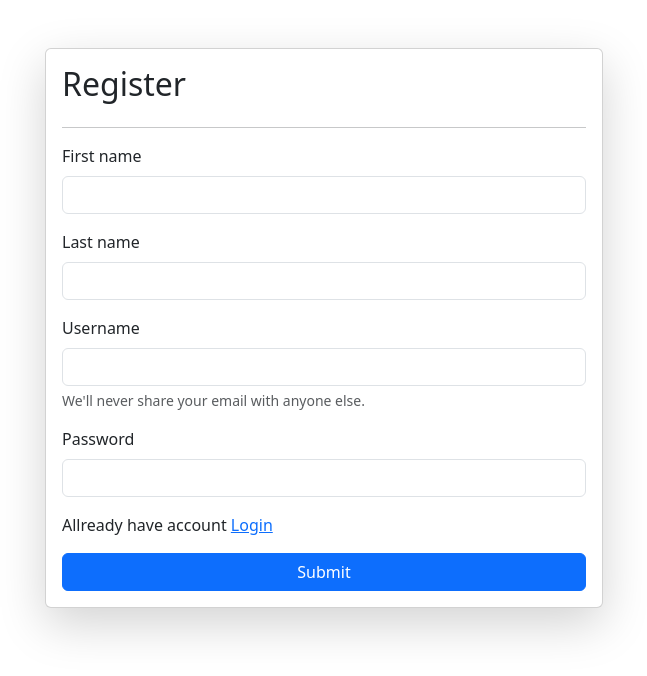
After one commit to Vaishnaviwarathe16/Recipeproject, a Django app: page /register/ in a window 1280 px wide. The commit adds this page. Shown: the top 676 px of the page, without its empty margins (316-963 px from the left). Run offline with Django 5.2, Linux system fonts and the light colour scheme.

Commit message:
initial commit

```diff
--- a/Core/urls.py
+++ b/Core/urls.py
@@ -29,6 +29,8 @@ urlpatterns = [
     path('about/', about, name="about"),
     path('delete-receipe/<id>/', delete_receipe, name="delete_receipe"),
     path('update-receipe/<id>/', update_receipe, name="update_receipe"),
+    path('login/', login_page, name="login_page"),
+    path('register/', register, name="register"),
 
     path('succes/', succes, name="succes"),
     path('admin/', admin.site.urls),
--- a/vege/models.py
+++ b/vege/models.py
@@ -1,8 +1,9 @@
 from django.db import models
-
+from django.contrib.auth.models import User
 
 # Create your models here.
 class Receipe(models.Model):
+    user = models.ForeignKey(User, on_delete=models.SET_NULL, null=True, blank=True)
     receipe_name = models.CharField(max_length=100)
     receipe_description= models.TextField()
     receipe_image = models.ImageField(upload_to="reciepe")
--- a/vege/templates/receipes.html
+++ b/vege/templates/receipes.html
@@ -27,7 +27,7 @@
       <form action="">
         <div class="mb-3">
           <label for="exampleInputEmail1" class="form-label">Search Food</label>
-          <input name="Search"  requried type="text" class="form-control">
+          <input name="Search" requried type="text" class="form-control">
 
         </div>
         <button type="submit" class="btn btn-primary">Search</button>
--- /dev/null
+++ b/vege/templates/register.html
@@ -0,0 +1,46 @@
+{% extends "base.html" %}
+{% block start %}
+
+<div class="container mt-5">
+
+    <form class="col-6 mx-auto card p-3 shadow-lg" method="post" enctype="multipart/form-data">
+        {% csrf_token %}
+        <h2>Register</h2>
+        <hr>
+        {% if messages %}
+        <div class="alert alert-primary" role="alert">
+            {% for message in messages %}
+            {{ message }}
+            {% endfor %}
+        </div>
+        {% endif %}
+        <div class="mb-3">
+            <label for="exampleInputEmail1" class="form-label">First name</label>
+            <input type="text" class="form-control" name="first_name" id="exampleInputEmail1"
+                aria-describedby="emailHelp">
+        </div>
+        <div class="mb-3">
+            <label for="exampleInputEmail1" class="form-label">Last name</label>
+            <input type="text" class="form-control" name="last_name" id="exampleInputEmail1"
+                aria-describedby="emailHelp">
+        </div>
+        <div class="mb-3">
+            <label for="exampleInputEmail1" class="form-label">Username</label>
+            <input type="text" class="form-control" name="username" id="exampleInputEmail1"
+                aria-describedby="emailHelp">
+            <div id="emailHelp" class="form-text">We'll never share your email with anyone else.</div>
+        </div>
+        <div class="mb-3">
+            <label for="exampleInputPassword1" class="form-label">Password</label>
+            <input type="password" class="form-control" name="password" id="exampleInputPassword1">
+        </div>
+        <p> Allready have account <a href="/login/">Login</a></p>
+        <button type="submit" class="btn btn-primary">Submit</button>
+
+    </form>
+
+
+
+</div>
+
+{% endblock %}
--- a/vege/views.py
+++ b/vege/views.py
@@ -1,6 +1,9 @@
 from django.shortcuts import render, redirect
 from .models import *
 from django.http import HttpResponse
+from django.contrib.auth.models import User
+from django.contrib import messages
+
 # Create your views here.
 def receipes(request):
     if request.method == "POST":
@@ -51,3 +54,35 @@ def delete_receipe(request, id):
     queryset = Receipe.objects.get(id = id)
     queryset.delete()
     return redirect('/receipes/')
+
+
+
+def login_page(request):
+    return render(request, 'login.html')
+
+
+def register(request):
+    if request.method == "POST":
+        first_name = request.POST.get('first_name')
+        last_name = request.POST.get('last_name')
+        username = request.POST.get('username')
+        password = request.POST.get('password')
+
+        user = User.objects.filter(username = username)
+
+        if user.exists():
+            messages.info(request, 'Username already taken')
+            return redirect('/register/')
+
+        user = User.objects.create(
+            first_name = first_name,
+            last_name = last_name,
+            username = username,
+            password = password
+        )
+
+        user.set_password(password)
+        user.save()
+        messages.info(request, 'Account created Successfully')
+
+    return render(request, 'register.html')
```
Also changed, not shown: vege/templates/login.html (added, +29 -0 lines), db.sqlite3, vege/migrations/0002_receipe_user.py (added).
